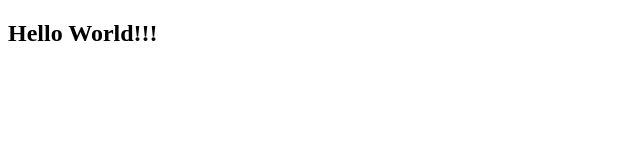
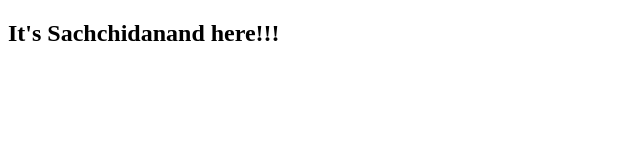
Before and after one commit to sach4008/sach4008, a plain HTML site: page index.html in a window 1280 px wide. Shown: the whole page, without its empty margins (0-640 px from the left). Drawn offline with Linux system fonts and the light colour scheme.

Commit message:
Update index.html

```diff
--- a/index.html
+++ b/index.html
@@ -6,6 +6,6 @@
     <title>Sach4008</title>
 </head>
 <body>
-    <h2>Hello World!!!</h2>
+    <h2>It's Sachchidanand here!!!</h2>
 </body>
 </html>
```
